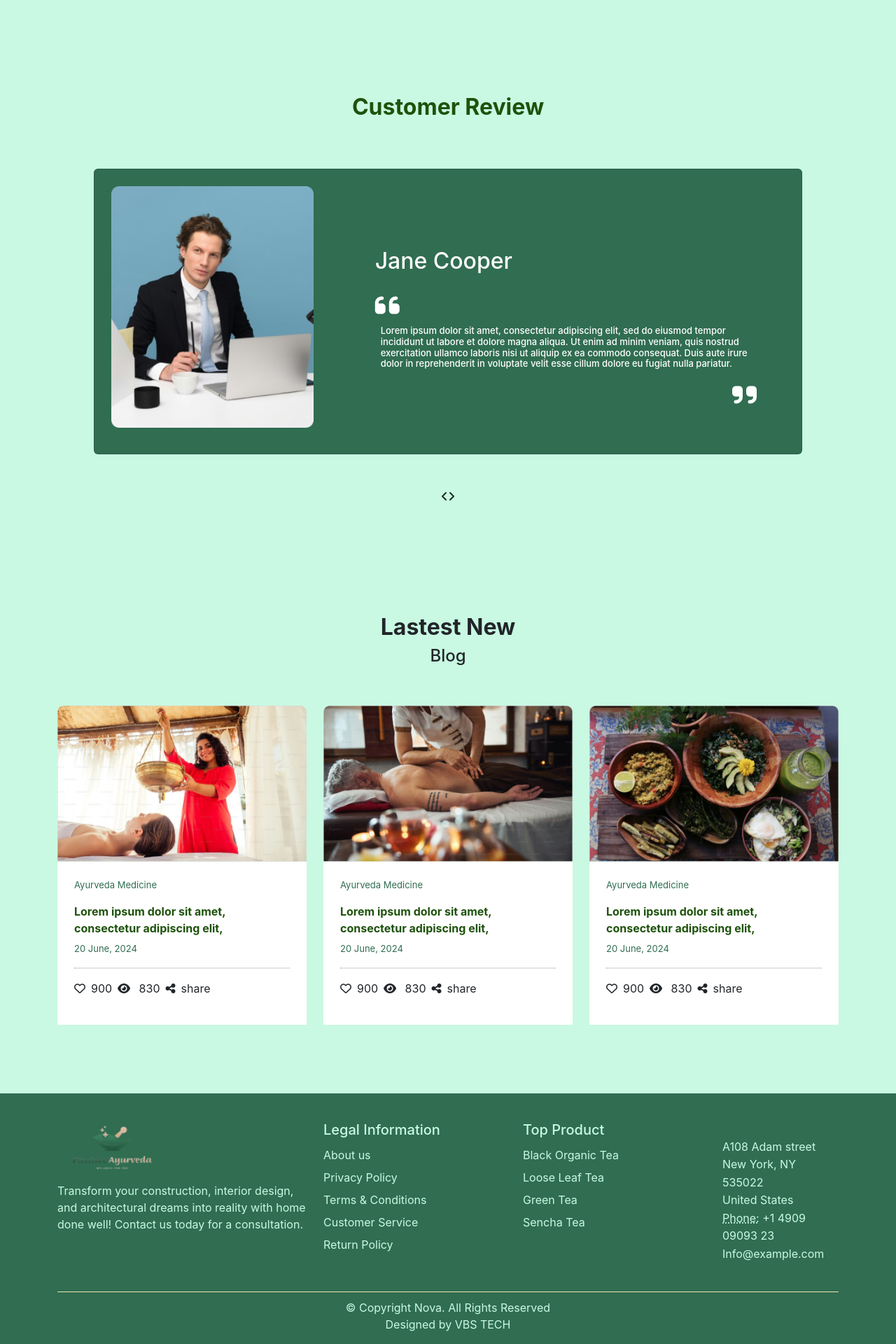
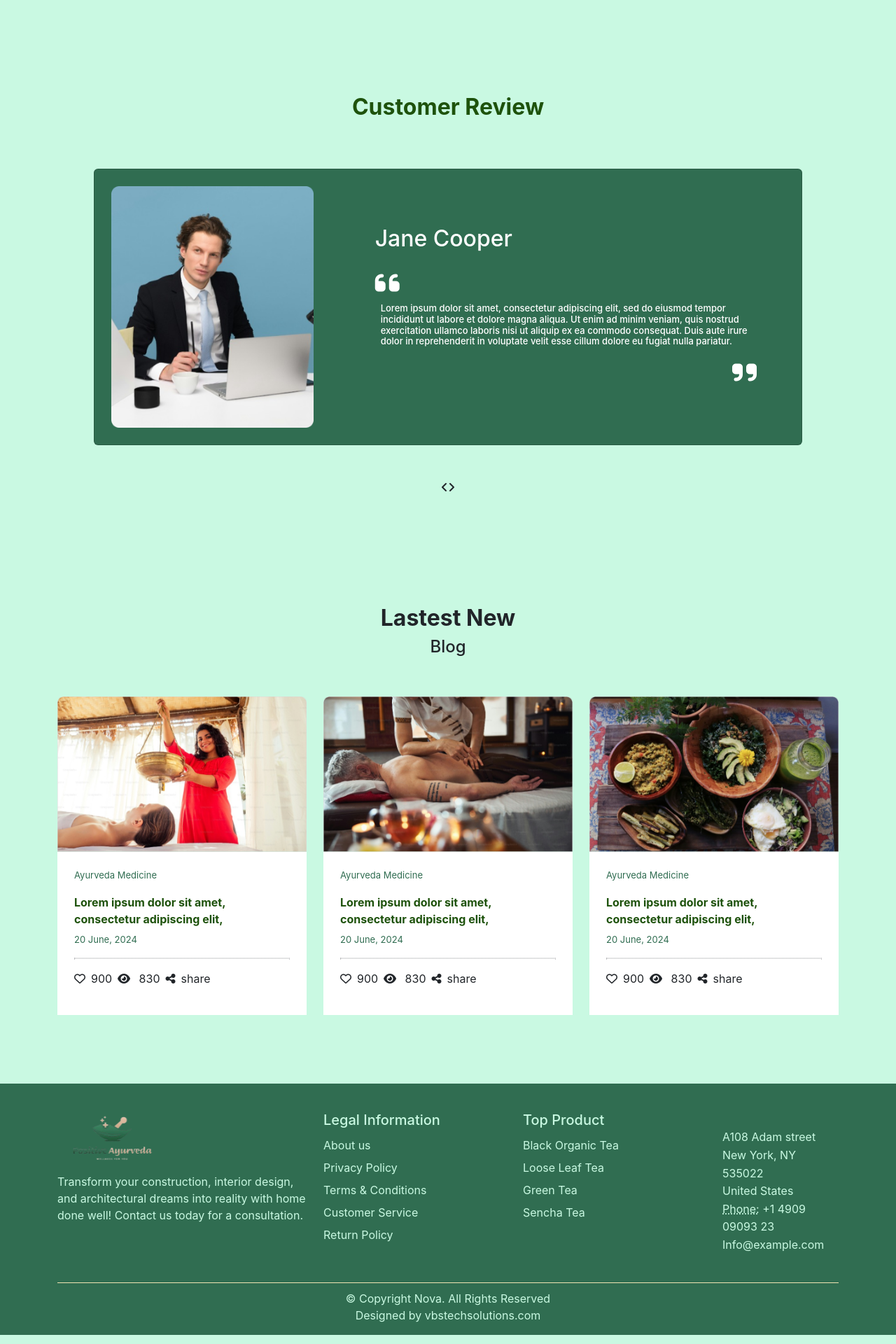
Before and after one commit to maddy2730/positive-Ayurveda-FrontEnd, a React (Create React App) app: page / in a window 1280 px wide. Shown: the part 2296-4216 px from the top of the page at 70% size. Built offline with nearby package versions, Linux system fonts and the light colour scheme.

Commit message:
final sprint

```diff
--- a/src/Components/Landingpage.css
+++ b/src/Components/Landingpage.css
@@ -200,6 +200,7 @@ background-color : #C9F9E2;}
 @media(max-width: 944px){
     .onetwo{
          height: -webkit-fill-available !important;
+         object-fit: cover;
     }
 
 }
--- a/src/Components/Landingpage.js
+++ b/src/Components/Landingpage.js
@@ -221,10 +221,10 @@ export default function Landingpage() {
       <div className="card">
         <div className="row g-0 bg-colors">
           <div className="col-md-4 p-4">
-            <img src={slide.img} className="img-fluid rounded-start onetwo" alt="..." />
+            <img src={slide.img} className="img-fluid rounded-start onetwo " alt="..." />
           </div>
           <div className="col-md-8 p-5 text-start towone">
-            <div className="card-body mt-5">
+            <div className="card-body mt-3">
               <h2 className="card-title">{slide.title}</h2>
               <i className="fa-solid fa-quote-left fs-1 mt-3"></i>
               <h5 className="card-text p-2 fonts">{slide.text}</h5>
--- a/src/Container/footer/Footer.js
+++ b/src/Container/footer/Footer.js
@@ -46,7 +46,7 @@ export default function Footer() {
         </div>
         <div className="text-center mt-4 ">
           <p className="mb-0">© Copyright Nova. All Rights Reserved</p>
-          <p className="mb-0">Designed by <a href="https://example.com" className="text-light">VBS TECH</a></p>
+          <p className="mb-0">Designed by <a href="https://example.com" className="text-light">vbstechsolutions.com</a></p>
         </div>
       </div>
     </footer>
--- a/src/Container/navbar/Navbar.js
+++ b/src/Container/navbar/Navbar.js
@@ -91,7 +91,7 @@ export default function Navbar({ cart }) {
               <Link className="nav-link active" aria-current="page" to="/blog"><b>Blog</b></Link>
             </li>
             <li className="nav-item">
-              <Link className="nav-link active" aria-current="page" to="/pages"><b>Pages</b></Link>
+              <Link className="nav-link active" aria-current="page" to="#"><b>Pages</b></Link>
             </li>
             <li className="nav-item">
               <Link className="nav-link active" aria-current="page" to="/contact"><b>Contact</b></Link>
```
